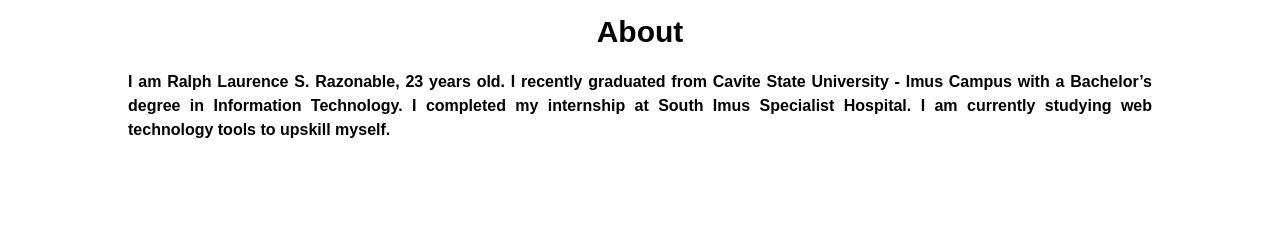
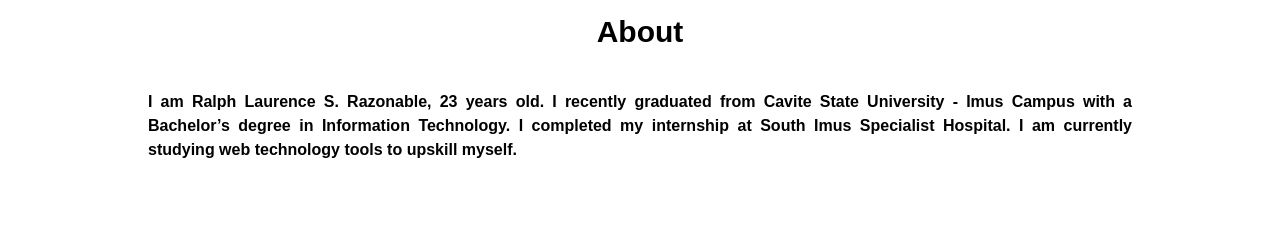
Before and after one commit to ralphlaurence31/personal-portfolio, a React (Vite) app: page / in a window 1280 px wide. Shown: the part 466-692 px from the top of the page. Built offline with nearby package versions, Linux system fonts and the light colour scheme.

Commit message:
adding padding

```diff
--- a/src/components/About.jsx
+++ b/src/components/About.jsx
@@ -35,7 +35,7 @@
 
       <div className='aboutMeText' data-aos="fade-up">
         <p className='text-3xl text-center'>About</p>
-        <p className='text-justify mt-5'>I am Ralph Laurence S. Razonable, 23 years old. I recently graduated from Cavite State University - Imus Campus with a Bachelor’s degree in Information Technology. I completed my internship at South Imus Specialist Hospital. I am currently studying web technology tools to upskill myself.</p>
+        <p className='text-justify mt-5 p-5'>I am Ralph Laurence S. Razonable, 23 years old. I recently graduated from Cavite State University - Imus Campus with a Bachelor’s degree in Information Technology. I completed my internship at South Imus Specialist Hospital. I am currently studying web technology tools to upskill myself.</p>
 
       </div>
 
```
